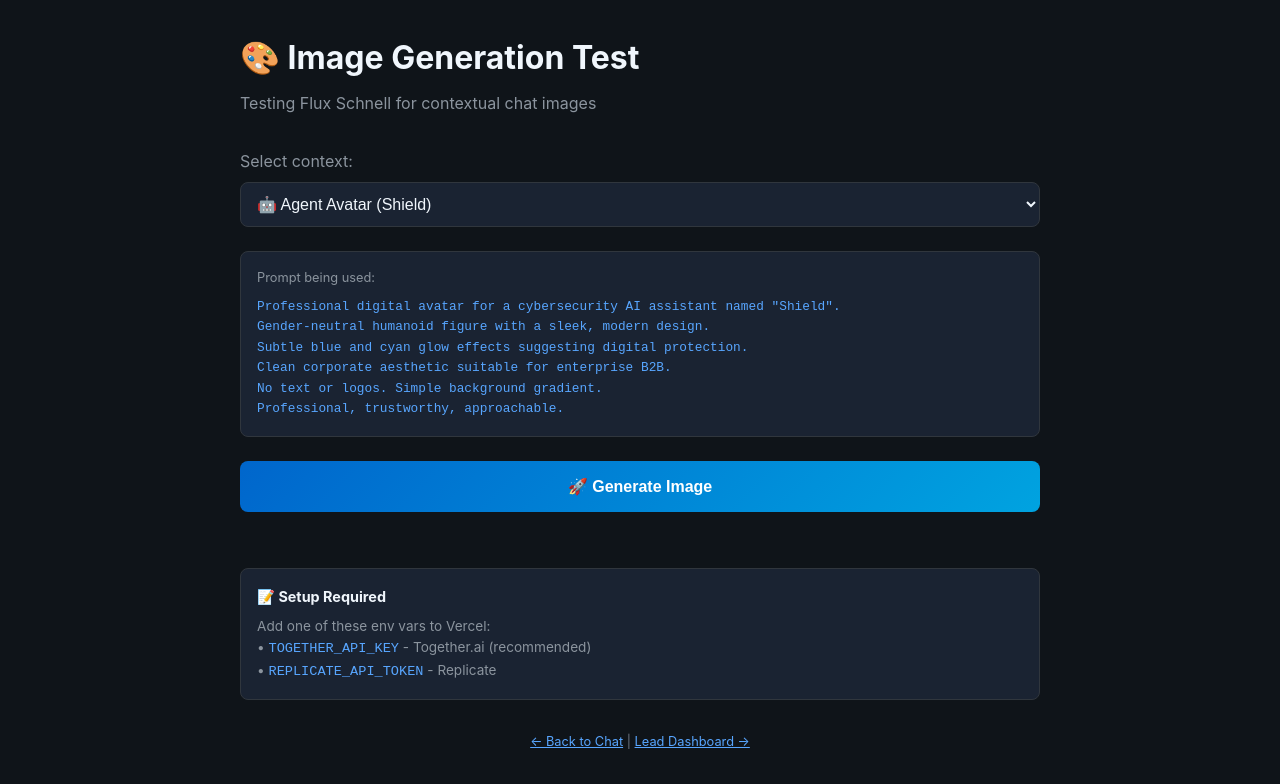
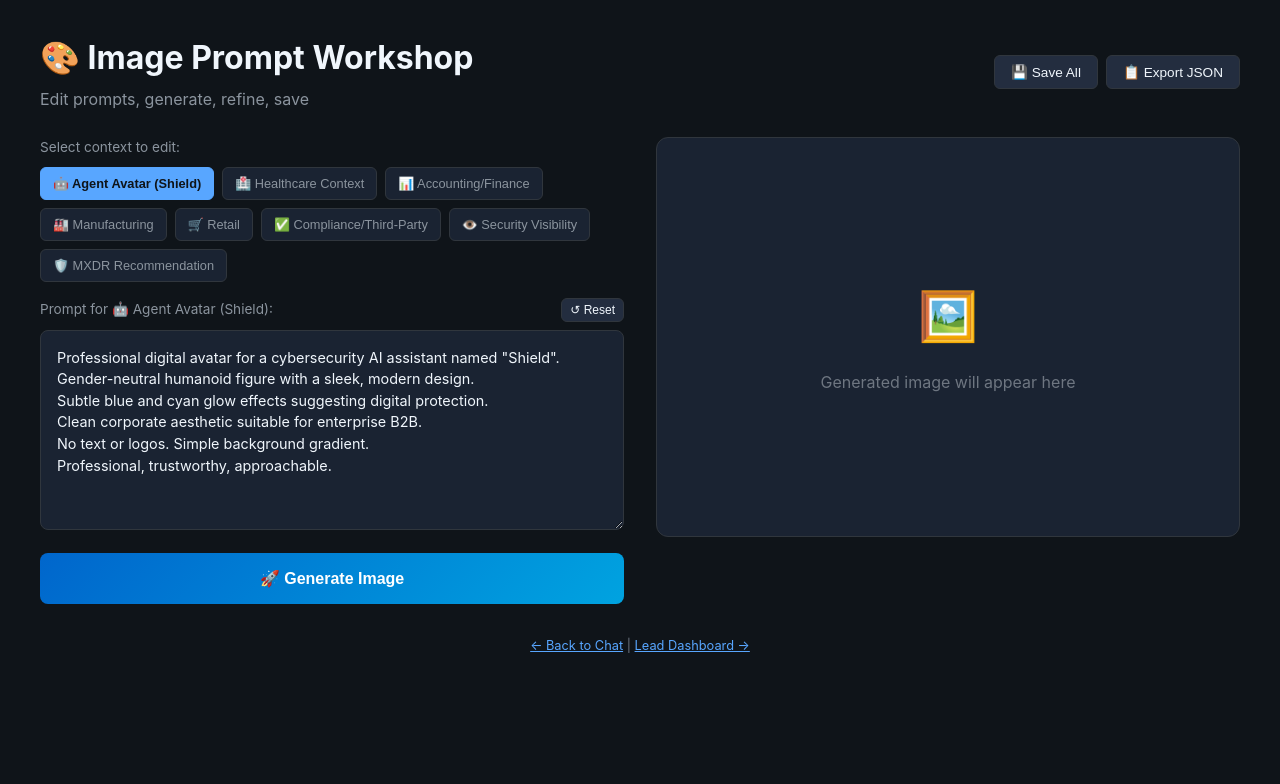
Before and after one commit to Mentis123/d3smbmxdr, a Next.js app: page /test-image in a window 1280 px wide. Shown: the top 784 px of the page. Built offline with nearby package versions, Linux system fonts and the light colour scheme.

Commit message:
Prompt workshop - edit, refine, save, history

```diff
--- a/app/test-image/page.js
+++ b/app/test-image/page.js
@@ -1,17 +1,17 @@
 'use client'
-import { useState } from 'react'
+import { useState, useEffect } from 'react'
 
-// Test page for image generation - parallel to main chat
+// Test page for image generation - workshop and refine prompts
 // Access at /test-image
 
-const AGENT_PROMPT = `Professional digital avatar for a cybersecurity AI assistant named "Shield".
+const DEFAULT_PROMPTS = {
+  agent: `Professional digital avatar for a cybersecurity AI assistant named "Shield".
 Gender-neutral humanoid figure with a sleek, modern design.
 Subtle blue and cyan glow effects suggesting digital protection.
 Clean corporate aesthetic suitable for enterprise B2B.
 No text or logos. Simple background gradient.
-Professional, trustworthy, approachable.`
+Professional, trustworthy, approachable.`,
 
-const CONTEXT_PROMPTS = {
   healthcare: `Modern healthcare facility security concept. Medical cross symbol with digital shield overlay. Clean, professional, blue and white color palette. No people, abstract representation. Enterprise security aesthetic.`,
 
   accounting: `Financial data protection concept. Abstract representation of secure documents and numbers. Professional blue and gold accents. Shield motif integrated subtly. Corporate aesthetic.`,
@@ -27,26 +27,58 @@ const CONTEXT_PROMPTS = {
   recommendation: `Managed security solution concept. Protective shield encompassing a business. 24/7 monitoring visualization. Professional blue and cyan. Trustworthy enterprise aesthetic.`
 }
 
+const PROMPT_LABELS = {
+  agent: '🤖 Agent Avatar (Shield)',
+  healthcare: '🏥 Healthcare Context',
+  accounting: '📊 Accounting/Finance',
+  manufacturing: '🏭 Manufacturing',
+  retail: '🛒 Retail',
+  compliance: '✅ Compliance/Third-Party',
+  visibility: '👁️ Security Visibility',
+  recommendation: '🛡️ MXDR Recommendation'
+}
+
 export default function TestImage() {
   const [loading, setLoading] = useState(false)
   const [image, setImage] = useState(null)
   const [error, setError] = useState(null)
-  const [selectedPrompt, setSelectedPrompt] = useState('agent')
-  const [customPrompt, setCustomPrompt] = useState('')
+  const [selectedKey, setSelectedKey] = useState('agent')
+  const [prompts, setPrompts] = useState(DEFAULT_PROMPTS)
   const [provider, setProvider] = useState(null)
   const [genTime, setGenTime] = useState(null)
+  const [history, setHistory] = useState([])
+  const [showExport, setShowExport] = useState(false)
+
+  // Load saved prompts from localStorage
+  useEffect(() => {
+    const saved = localStorage.getItem('mxdr-image-prompts')
+    if (saved) {
+      try {
+        setPrompts({ ...DEFAULT_PROMPTS, ...JSON.parse(saved) })
+      } catch (e) {}
+    }
+  }, [])
+
+  // Save prompts to localStorage
+  const savePrompts = () => {
+    localStorage.setItem('mxdr-image-prompts', JSON.stringify(prompts))
+    alert('✅ Prompts saved to browser!')
+  }
+
+  const resetPrompt = (key) => {
+    setPrompts(prev => ({ ...prev, [key]: DEFAULT_PROMPTS[key] }))
+  }
+
+  const updatePrompt = (key, value) => {
+    setPrompts(prev => ({ ...prev, [key]: value }))
+  }
 
   const generateImage = async () => {
     setLoading(true)
     setError(null)
-    setImage(null)
 
     const startTime = Date.now()
-    const prompt = selectedPrompt === 'custom'
-      ? customPrompt
-      : selectedPrompt === 'agent'
-        ? AGENT_PROMPT
-        : CONTEXT_PROMPTS[selectedPrompt]
+    const prompt = prompts[selectedKey]
 
     try {
       const res = await fetch('/api/image', {
@@ -61,14 +93,31 @@ export default function TestImage() {
         throw new Error(data.error)
       }
 
-      setImage(data.image)
-      setProvider(data.provider)
-      setGenTime(((Date.now() - startTime) / 1000).toFixed(1))
+      const result = {
+        image: data.image,
+        prompt,
+        key: selectedKey,
+        provider: data.provider,
+        time: ((Date.now() - startTime) / 1000).toFixed(1),
+        timestamp: new Date().toISOString()
+      }
+
+      setImage(result.image)
+      setProvider(result.provider)
+      setGenTime(result.time)
+      setHistory(prev => [result, ...prev.slice(0, 9)]) // Keep last 10
+
     } catch (err) {
       setError(err.message)
     } finally {
       setLoading(false)
     }
+  }
+
+  const exportPrompts = () => {
+    const json = JSON.stringify(prompts, null, 2)
+    navigator.clipboard.writeText(json)
+    alert('📋 Prompts copied to clipboard!')
   }
 
   return (
@@ -79,89 +128,81 @@ export default function TestImage() {
       padding: '2rem',
       fontFamily: '-apple-system, sans-serif'
     }}>
-      <div style={{ maxWidth: '800px', margin: '0 auto' }}>
-        <h1 style={{ marginBottom: '0.5rem' }}>🎨 Image Generation Test</h1>
-        <p style={{ color: '#8b949e', marginBottom: '2rem' }}>
-          Testing Flux Schnell for contextual chat images
-        </p>
+      <div style={{ maxWidth: '1200px', margin: '0 auto' }}>
+        <div style={{ display: 'flex', justifyContent: 'space-between', alignItems: 'center', marginBottom: '1.5rem' }}>
+          <div>
+            <h1 style={{ marginBottom: '0.25rem' }}>🎨 Image Prompt Workshop</h1>
+            <p style={{ color: '#8b949e', margin: 0 }}>Edit prompts, generate, refine, save</p>
+          </div>
+          <div style={{ display: 'flex', gap: '0.5rem' }}>
+            <button onClick={savePrompts} style={btnStyle}>💾 Save All</button>
+            <button onClick={exportPrompts} style={btnStyle}>📋 Export JSON</button>
+          </div>
+        </div>
 
-        <div style={{ marginBottom: '1.5rem' }}>
-          <label style={{ display: 'block', marginBottom: '0.5rem', color: '#8b949e' }}>
-            Select context:
+        <div style={{ display: 'grid', gridTemplateColumns: '1fr 1fr', gap: '2rem' }}>
+          {/* Left: Prompt Editor */}
+          <div>
+            <div style={{ marginBottom: '1rem' }}>
+              <label style={{ display: 'block', marginBottom: '0.5rem', color: '#8b949e', fontSize: '0.85rem' }}>
+                Select context to edit:
               </label>
-          <select
-            value={selectedPrompt}
-            onChange={(e) => setSelectedPrompt(e.target.value)}
+              <div style={{ display: 'flex', flexWrap: 'wrap', gap: '0.5rem' }}>
+                {Object.keys(PROMPT_LABELS).map(key => (
+                  <button
+                    key={key}
+                    onClick={() => setSelectedKey(key)}
+                    style={{
+                      padding: '0.5rem 0.75rem',
+                      background: selectedKey === key ? '#58a6ff' : '#1a2332',
+                      border: '1px solid ' + (selectedKey === key ? '#58a6ff' : '#30363d'),
+                      borderRadius: '6px',
+                      color: selectedKey === key ? '#0f1419' : '#8b949e',
+                      cursor: 'pointer',
+                      fontSize: '0.8rem',
+                      fontWeight: selectedKey === key ? '600' : '400'
+                    }}
+                  >
+                    {PROMPT_LABELS[key]}
+                  </button>
+                ))}
+              </div>
+            </div>
+
+            <div style={{ marginBottom: '1rem' }}>
+              <div style={{ display: 'flex', justifyContent: 'space-between', alignItems: 'center', marginBottom: '0.5rem' }}>
+                <label style={{ color: '#8b949e', fontSize: '0.85rem' }}>
+                  Prompt for {PROMPT_LABELS[selectedKey]}:
+                </label>
+                <button
+                  onClick={() => resetPrompt(selectedKey)}
+                  style={{ ...btnStyle, padding: '0.25rem 0.5rem', fontSize: '0.75rem' }}
+                >
+                  ↺ Reset
+                </button>
+              </div>
+              <textarea
+                value={prompts[selectedKey]}
+                onChange={(e) => updatePrompt(selectedKey, e.target.value)}
                 style={{
                   width: '100%',
-              padding: '0.75rem',
-              background: '#1a2332',
-              border: '1px solid #30363d',
-              borderRadius: '8px',
-              color: '#f0f6fc',
-              fontSize: '1rem'
-            }}
-          >
-            <option value="agent">🤖 Agent Avatar (Shield)</option>
-            <option value="healthcare">🏥 Healthcare Context</option>
-            <option value="accounting">📊 Accounting/Finance Context</option>
-            <option value="manufacturing">🏭 Manufacturing Context</option>
-            <option value="retail">🛒 Retail Context</option>
-            <option value="compliance">✅ Compliance/Third-Party</option>
-            <option value="visibility">👁️ Security Visibility</option>
-            <option value="recommendation">🛡️ MXDR Recommendation</option>
-            <option value="custom">✏️ Custom Prompt</option>
-          </select>
-        </div>
-
-        {selectedPrompt === 'custom' && (
-          <div style={{ marginBottom: '1.5rem' }}>
-            <textarea
-              value={customPrompt}
-              onChange={(e) => setCustomPrompt(e.target.value)}
-              placeholder="Enter your custom prompt..."
-              style={{
-                width: '100%',
-                padding: '0.75rem',
+                  padding: '1rem',
                   background: '#1a2332',
                   border: '1px solid #30363d',
                   borderRadius: '8px',
                   color: '#f0f6fc',
                   fontSize: '0.9rem',
-                minHeight: '100px',
-                resize: 'vertical'
+                  minHeight: '200px',
+                  resize: 'vertical',
+                  fontFamily: 'inherit',
+                  lineHeight: '1.5'
                 }}
               />
-          </div>
-        )}
-
-        <div style={{
-          marginBottom: '1.5rem',
-          padding: '1rem',
-          background: '#1a2332',
-          borderRadius: '8px',
-          border: '1px solid #30363d'
-        }}>
-          <label style={{ display: 'block', marginBottom: '0.5rem', color: '#8b949e', fontSize: '0.8rem' }}>
-            Prompt being used:
-          </label>
-          <pre style={{
-            color: '#58a6ff',
-            fontSize: '0.8rem',
-            whiteSpace: 'pre-wrap',
-            margin: 0
-          }}>
-            {selectedPrompt === 'custom'
-              ? customPrompt || '(enter a custom prompt)'
-              : selectedPrompt === 'agent'
-                ? AGENT_PROMPT
-                : CONTEXT_PROMPTS[selectedPrompt]}
-          </pre>
             </div>
 
             <button
               onClick={generateImage}
-          disabled={loading || (selectedPrompt === 'custom' && !customPrompt)}
+              disabled={loading}
               style={{
                 width: '100%',
                 padding: '1rem',
@@ -171,8 +212,7 @@ export default function TestImage() {
                 color: 'white',
                 fontSize: '1rem',
                 fontWeight: '600',
-            cursor: loading ? 'wait' : 'pointer',
-            marginBottom: '1.5rem'
+                cursor: loading ? 'wait' : 'pointer'
               }}
             >
               {loading ? '⏳ Generating...' : '🚀 Generate Image'}
@@ -180,58 +220,99 @@ export default function TestImage() {
 
             {error && (
               <div style={{
+                marginTop: '1rem',
                 padding: '1rem',
                 background: 'rgba(255, 107, 107, 0.1)',
                 border: '1px solid rgba(255, 107, 107, 0.3)',
                 borderRadius: '8px',
-            color: '#ff6b6b',
-            marginBottom: '1.5rem'
+                color: '#ff6b6b'
               }}>
                 ❌ {error}
               </div>
             )}
+          </div>
 
-        {image && (
+          {/* Right: Generated Image */}
+          <div>
             <div style={{
               background: '#1a2332',
               border: '1px solid #30363d',
               borderRadius: '12px',
-            overflow: 'hidden'
+              overflow: 'hidden',
+              minHeight: '400px',
+              display: 'flex',
+              alignItems: 'center',
+              justifyContent: 'center'
             }}>
+              {image ? (
+                <div style={{ width: '100%' }}>
                   <img
                     src={image}
                     alt="Generated"
-              style={{
-                width: '100%',
-                display: 'block'
-              }}
+                    style={{ width: '100%', display: 'block' }}
                   />
                   <div style={{
-              padding: '1rem',
+                    padding: '0.75rem 1rem',
                     display: 'flex',
                     justifyContent: 'space-between',
                     color: '#8b949e',
-              fontSize: '0.85rem'
+                    fontSize: '0.8rem',
+                    borderTop: '1px solid #30363d'
                   }}>
-              <span>Provider: {provider}</span>
-              <span>Generated in {genTime}s</span>
+                    <span>{provider} • {genTime}s</span>
+                    <a
+                      href={image}
+                      download={`mxdr-${selectedKey}-${Date.now()}.png`}
+                      style={{ color: '#58a6ff', textDecoration: 'none' }}
+                    >
+                      ⬇️ Download
+                    </a>
+                  </div>
+                </div>
+              ) : (
+                <div style={{ color: '#6e7681', textAlign: 'center' }}>
+                  <div style={{ fontSize: '3rem', marginBottom: '1rem' }}>🖼️</div>
+                  <p>Generated image will appear here</p>
+                </div>
+              )}
+            </div>
+
+            {/* History */}
+            {history.length > 0 && (
+              <div style={{ marginTop: '1.5rem' }}>
+                <h3 style={{ fontSize: '0.9rem', marginBottom: '0.75rem', color: '#8b949e' }}>
+                  Recent generations:
+                </h3>
+                <div style={{ display: 'flex', gap: '0.5rem', flexWrap: 'wrap' }}>
+                  {history.map((item, i) => (
+                    <img
+                      key={i}
+                      src={item.image}
+                      alt={`History ${i}`}
+                      onClick={() => {
+                        setImage(item.image)
+                        setSelectedKey(item.key)
+                        setProvider(item.provider)
+                        setGenTime(item.time)
+                      }}
+                      style={{
+                        width: '60px',
+                        height: '60px',
+                        objectFit: 'cover',
+                        borderRadius: '6px',
+                        cursor: 'pointer',
+                        border: '2px solid transparent',
+                        opacity: 0.7,
+                        transition: 'all 0.2s'
+                      }}
+                      onMouseOver={(e) => { e.target.style.opacity = 1; e.target.style.borderColor = '#58a6ff' }}
+                      onMouseOut={(e) => { e.target.style.opacity = 0.7; e.target.style.borderColor = 'transparent' }}
+                    />
+                  ))}
                 </div>
               </div>
             )}
-
-        <div style={{
-          marginTop: '2rem',
-          padding: '1rem',
-          background: '#1a2332',
-          borderRadius: '8px',
-          border: '1px solid #30363d'
-        }}>
-          <h3 style={{ marginBottom: '0.5rem', fontSize: '0.9rem' }}>📝 Setup Required</h3>
-          <p style={{ color: '#8b949e', fontSize: '0.85rem', margin: 0 }}>
-            Add one of these env vars to Vercel:
-            <br />• <code style={{ color: '#58a6ff' }}>TOGETHER_API_KEY</code> - Together.ai (recommended)
-            <br />• <code style={{ color: '#58a6ff' }}>REPLICATE_API_TOKEN</code> - Replicate
-          </p>
+          </div>
         </div>
 
         <p style={{
@@ -248,3 +329,13 @@ export default function TestImage() {
     </div>
   )
 }
+
+const btnStyle = {
+  padding: '0.5rem 1rem',
+  background: '#232d3f',
+  border: '1px solid #30363d',
+  borderRadius: '6px',
+  color: '#f0f6fc',
+  cursor: 'pointer',
+  fontSize: '0.85rem'
+}
```
Lines whose indentation alone changed are shown as unchanged.
